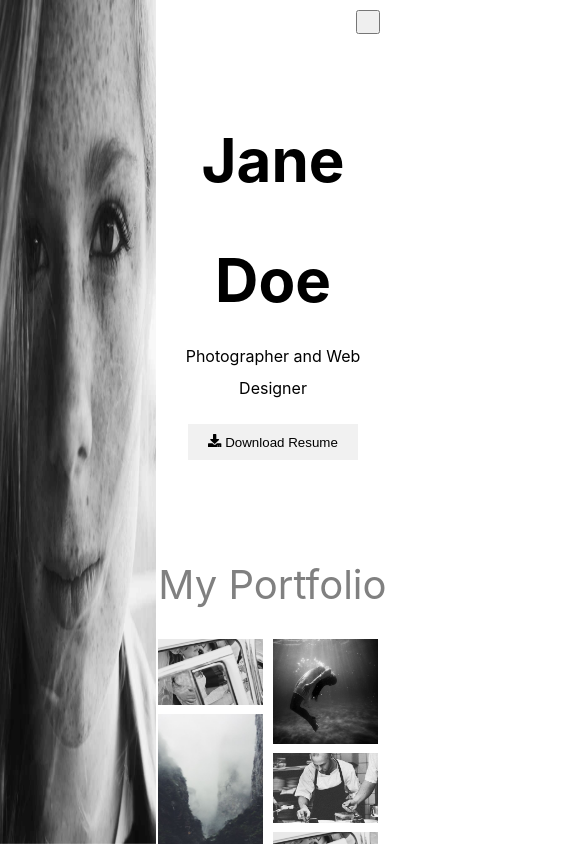
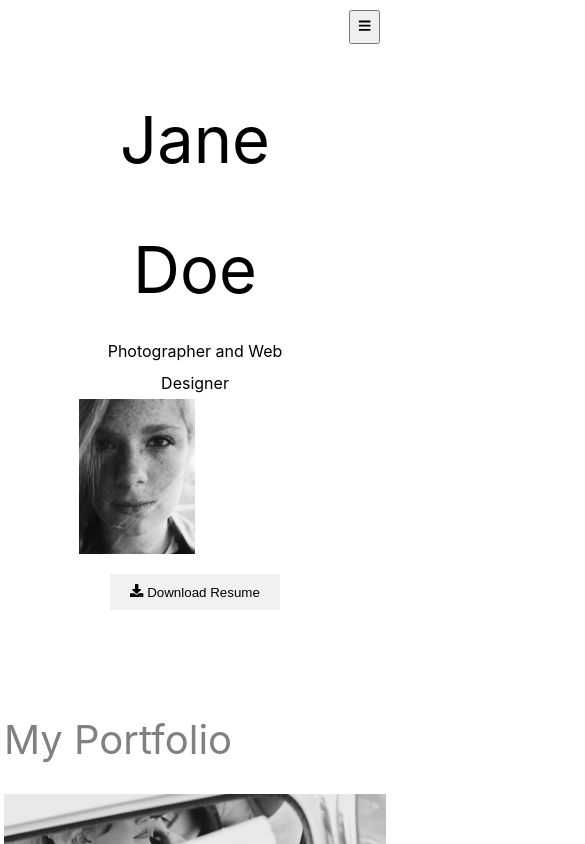
Before and after one commit to Huzmaan/Template7, a React (Create React App) app: page / in a window 390 px wide. Shown: the top 844 px of the page, 585 px wide, since content can reach past the window. Built offline with nearby package versions, Linux system fonts and the light colour scheme.

Commit message:
Third Commit

```diff
--- a/package.json
+++ b/package.json
@@ -3,6 +3,9 @@
   "version": "0.1.0",
   "private": true,
   "dependencies": {
+    "@fortawesome/fontawesome-svg-core": "^1.2.36",
+    "@fortawesome/free-solid-svg-icons": "^5.15.4",
+    "@fortawesome/react-fontawesome": "^0.1.16",
     "@testing-library/jest-dom": "^5.11.4",
     "@testing-library/react": "^11.1.0",
     "@testing-library/user-event": "^12.1.10",
--- a/src/App.css
+++ b/src/App.css
@@ -3,23 +3,28 @@
  font-family: "Montserrat", sans-serif;;
   height: 100vh;
 }
+/* .App-css{
+  float: right;
+  width:60%
+} */
+.Main-App-css{
+  width:100%;
+}
 .App-css{
-  float: right;
-  /* margin-left: 40%; */
-  width:60%
+  width:40%;
+}
+.App-css1{
+  width:60%;
+  margin-left:40%;
 }
 .profile-Img{
-  /* background-image: url(./Images/profile_girl.jpg); */
-  /* background-position: center; */
-  /* background-size: cover; */
-  /* background-repeat: no-repeat; */
   width: 40%;
   height:100vh;
   position:fixed;
 }
 .Main-css{
   width: 98%;
-  margin: 100px auto;
+  margin: 0 auto;
   justify-content: center;
     display: flex;
     text-align: center;
@@ -54,8 +59,11 @@
 }
 
 .MainHeading-css{
-  font-size: 60px;
-  font-weight: bold;
+  font-size: 65px;
+  font-weight: 400;
+}
+.Main{
+  padding:75px;
 }
 .MainDescription-css,.AboutDescription-css{
     font-weight: 400;
@@ -165,13 +173,13 @@ text-align: center
   display:flex
 }
 .card-title{
-width:24em;
+/* width:24em; */
 text-align: center
 }
 .card-css{
   border: 2px solid #ccc;
-  /* margin: 0 8px; */
   box-shadow: 0 2px 5px 0 rgb(0 0 0 / 16%), 0 2px 10px 0 rgb(0 0 0 / 12%);
+  width:50%;
 }
 .card-description{
   padding: 8px 16px;
@@ -201,16 +209,17 @@ h2{
 .btn{
   width:30%;
   padding:8px;
+  cursor: pointer;
 }
 .btn:hover{
   background-color: #000000;
   color: #ffff;
 }
 .Icon-css{
-  color: #ccc;
-    width: 10px;
-    margin-right: 15px;
-font-size: 25px;
+ color: #ccc;
+ width: 10px;
+ margin-right: 15px;
+ font-size: 25px;
 }
 .ImageMap-css{
   width: 100%;
@@ -219,7 +228,6 @@ font-size: 25px;
   margin :revert
 }
 .Inp-css{
- /* padding: 10px; */
  margin-left: 5px;
   width: 98%;
   padding-top: 15px;
@@ -264,3 +272,42 @@ background-color: #ccc;
   text-align: center;
   margin-top:20px;
 }
+.profile-Responsive{
+  display:none;
+}
+@media only screen and (max-width:600px){
+  .Main-card{
+    display: block;
+  }
+  .card-css{
+    width:100%;
+    margin-bottom:10px
+  }
+  .ImgPortfolio-css{
+    display:block;
+  }
+  .skillAgenda-css{
+    display:block;
+  }
+  .skillText-css{
+    margin-bottom:10px;
+  }
+}
+@media only screen and (max-width:990px){
+  .Main{
+    width:100%;
+    align-items:center;
+  }
+  .App-css1{
+    width: 100%;
+    margin: 0;
+  }
+  .profile-Responsive{
+    display:flex;
+    width:50%;
+    align-items:center;
+  }
+  .profile-Img{
+    display:none;
+  }
+}
--- a/src/App.js
+++ b/src/App.js
@@ -12,9 +12,12 @@ import Navbar from "./Components/Navbar";
 function App() {
   return (
     <>
+    <div className="Main-App-css">
+    <div className="App-css">
      <Profile/>
+     </div>
     <Navbar/>
-    <div className="App-css">
+     <div className="App-css1">
      <Main/>
      <Portfolio/>
      <About/>
@@ -24,7 +27,8 @@ function App() {
      <Contact/>
      <Footer/>
      </div>
-    </>
+     </div>
+     </>
   );
 }
 
--- a/src/Components/Contact.js
+++ b/src/Components/Contact.js
@@ -17,13 +17,13 @@ const Contact = () => {
             <p className="ContactText-css"><i className="Icon-css"> <GrMail/></i>Email:mail@mail.com</p>
              <img className="ImageMap-css" src={map} alt="Map"/>
    <p className="text-foam-css">Lets get in touch. Send me a message:</p>
-   <foam className="foam-css">
+   <form className="foam-css">
    <input type="text" className="Inp-css" placeholder="Name"/>
    <input type="email" className="Inp-css" placeholder="Email"/>
    <input type="text" className="Inp-css" placeholder="Subject"/>
    <input type="text" className="Inp-css" placeholder="Message"/>
    <button className="Submit"> <FaPaperPlane/>SEND MESSAGE</button>
-   </foam>
+   </form>
         </div>
     )
 }
--- a/src/Components/Main.js
+++ b/src/Components/Main.js
@@ -1,5 +1,6 @@
 import React from 'react';
-import {FaDownload} from 'react-icons/fa'
+import {FaDownload} from 'react-icons/fa';
+import profile from '../Images/profile_girl.jpg';
 
 const Main = () => {
     return (
@@ -7,6 +8,7 @@ const Main = () => {
             <div className="Main">
             <p className="MainHeading-css">Jane Doe</p>
             <p className="MainDescription-css">Photographer and Web Designer</p>
+             <img src={profile} alt="Profile"  className="profile-Responsive"/>
             <button className="btnMain-css"><FaDownload/> Download Resume</button>
         </div>
     </div>
--- a/src/Components/Navbar.css
+++ b/src/Components/Navbar.css
@@ -7,13 +7,9 @@
     text-decoration: none;
     color: #616161;
     width: 100%;
-    /* line-height:5; */
     margin-top:30px;
     font-size: 45px;
     justify-content: center;
-    /* margin: 0;    */
-    /* align-items: center; */
-    /* padding:0px; */
     align-items: center;
 
 }
@@ -26,6 +22,7 @@
     padding-bottom: 20px;
     /* z-index: 2; */
     list-style: none;
+    position: fixed;
 
 }
 .li-css:hover{
@@ -36,14 +33,12 @@
 }
 .Mobile-menu-icon{
     cursor: pointer;
-    /* float: right; */
     display: block;
-    padding: 10px;
+    padding: 7px;
     margin: 10px;
     list-style: none;
-    /* color: #000000; */
     position: absolute;
     top: 0;
     right: 0;
-    /* background-color: #000000; */
+    position: fixed;
 }
--- a/src/Components/Navbar.js
+++ b/src/Components/Navbar.js
@@ -1,10 +1,16 @@
-import {React, useState} from 'react'
+import {React, useState} from 'react';
+import {FaBars,FaTimes}from 'react-icons/fa';
+
 import "./Navbar.css";
 
 const Navbar = () => {
     const [mobileIcon,setMobileIcon] =useState(false)
     return (
         <nav className="Navbar">
+        <button className="Mobile-menu-icon"
+        onClick={()=>setMobileIcon(!mobileIcon)}>
+        {mobileIcon? (<i><FaTimes/></i>):(<i ><FaBars/></i>)}
+        </button>
         <div  className= {mobileIcon ? "Nav-link" :"Main-Navbar"}
         onClick={()=> setMobileIcon(false)}
         >
@@ -13,10 +19,6 @@ const Navbar = () => {
     <li><a href="#About" className="li-css">About</a></li>
        <li><a href="#Contact" className="li-css">Contact</a></li>
         </div>
-        <button className="Mobile-menu-icon"
-        onClick={()=>setMobileIcon(!mobileIcon)}>
-        {mobileIcon? (<i className="fa fa-remove"></i>):(<i className="fa fa-bars"></i>)}
-        </button>
         </nav>
 
     )
--- a/src/Components/Price.js
+++ b/src/Components/Price.js
@@ -5,7 +5,7 @@ const Price = () => {
         <div className="price-css">
             <h3>My Price</h3>
             <div className="Main-card">
-            <card className="card-css">
+            <div className="card-css">
   <div className="card-title">
     <h1>Basic</h1>
     <p className="card-description">Web Design</p>
@@ -21,8 +21,8 @@ const Price = () => {
     <button className="btn" variant="primary">Sign up</button>
   </div>
   </div>
-</card>
-<card className="card-css">
+</div>
+<div className="card-css">
     <div className="card-title">
         <h2>Pro</h2>
         <p className="card-description">Web Design</p>
@@ -38,7 +38,7 @@ const Price = () => {
 <button className="btn" variant="primary">Sign up</button>
     </div>
     </div>
-</card>
+</div>
 </div>
         </div>
     )
--- a/src/Components/Profile.js
+++ b/src/Components/Profile.js
@@ -3,7 +3,7 @@ import profile from '../Images/profile_girl.jpg';
 
 const Profile = () => {
     return (
-        <div className="profile-Img" id="#">
+        <div className="Main-profile-css" id="#">
             <img src={profile} alt="Profile"  className="profile-Img"/>
         </div>
     )
```
Also changed, not shown: 1 other file (tests, documents, lock files or other folders).
